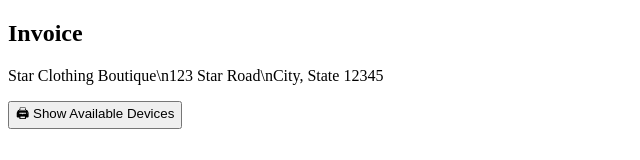
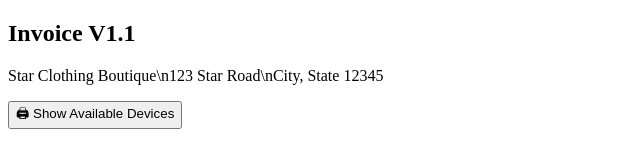
Before and after one commit to Dexios102/restoprint, a Nuxt app: page / in a window 1280 px wide. Shown: the top 160 px of the page, without its empty margins (0-640 px from the left). Built offline with nearby package versions, Linux system fonts and the light colour scheme.

Commit message:
chore: add version

```diff
--- a/app.vue
+++ b/app.vue
@@ -1,7 +1,7 @@
 <template>
   <div>
     <div id="printable-content">
-      <h2>Invoice</h2>
+      <h2>Invoice V1.1</h2>
       <p>Star Clothing Boutique\n123 Star Road\nCity, State 12345</p>
     </div>
 
```
